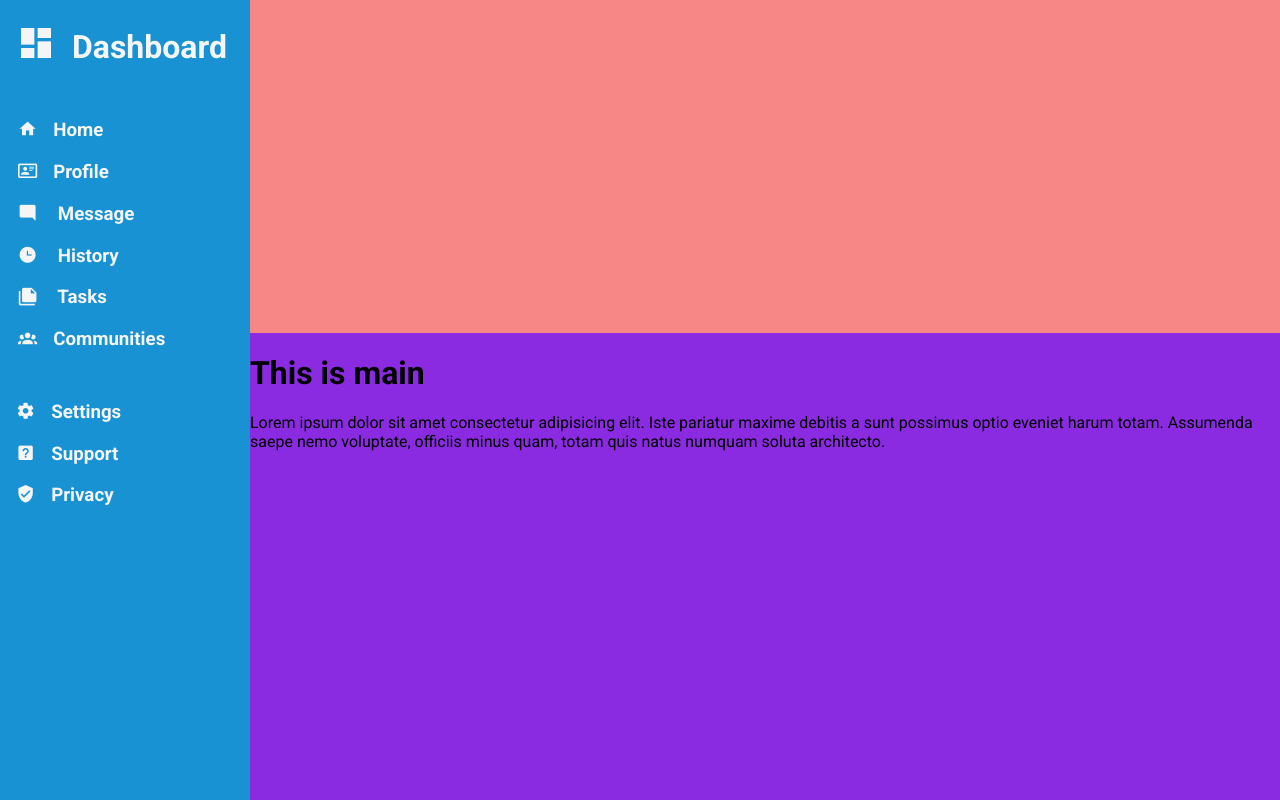
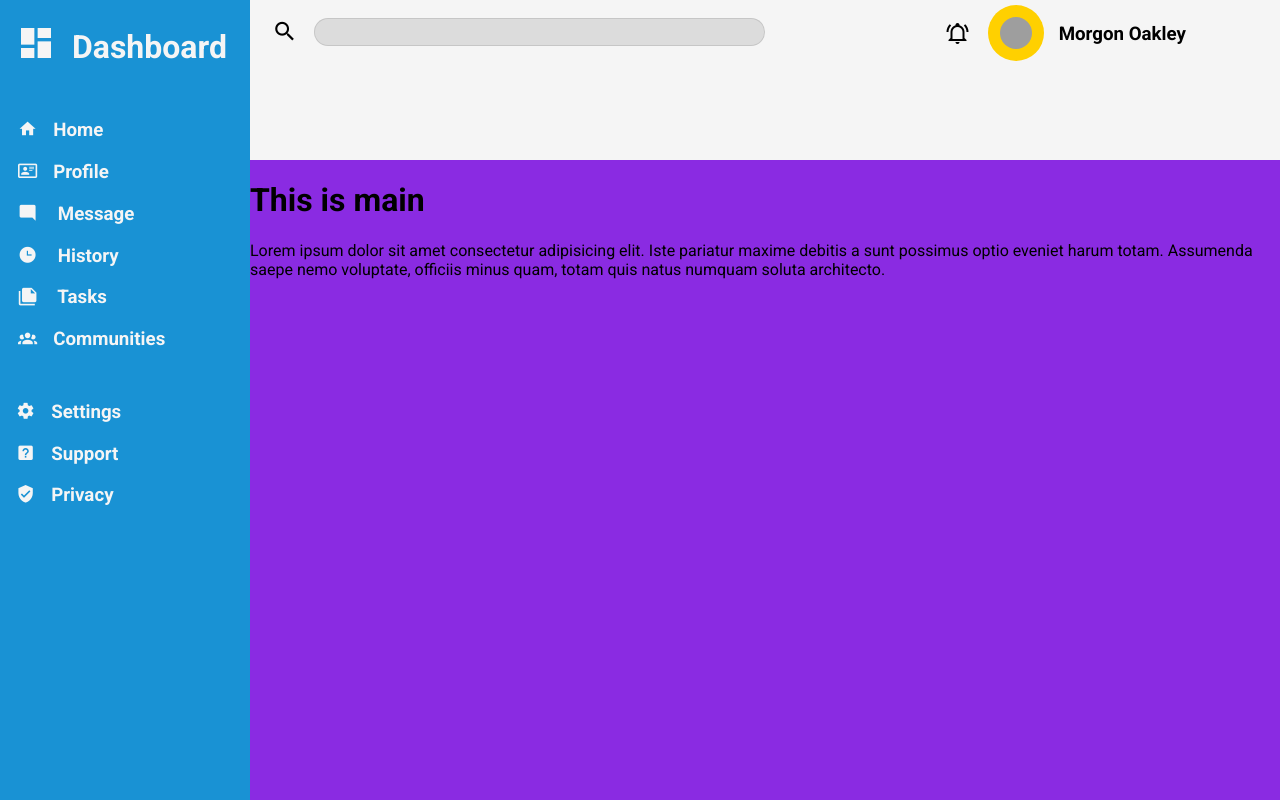
Before and after one commit to Avishkar1234/ODIN-DASHBOARD, a plain HTML site: page index.html in a window 1280 px wide. Drawn offline with Linux system fonts and the light colour scheme; grey boxes are pictures that could not be loaded.

Commit message:
One section of the header is complete
The section of notification and search bar is
complete.

```diff
--- a/index.html
+++ b/index.html
@@ -14,6 +14,18 @@
 <body>
     <div class="container">
         <div class="header">
+            <div class="search-section">
+                <label for="search"><span id="search" class="mdi mdi-magnify"></span></label>
+                <input type="search" name="search" id="search">
+            </div>
+
+            <div class="notification">
+                <span class="mdi mdi-bell-ring-outline"></span>
+                <img id="avatar" src="https://api.dicebear.com/9.x/big-smile/svg?seed=Brian" alt="avatar" />
+                <h3>Morgon Oakley</h3>
+            </div>
+
+
         </div>
 
         <div class="sidebar">
--- a/style.css
+++ b/style.css
@@ -15,17 +15,79 @@ body{
     display: grid;
 
     grid-template-columns: 250px 4fr;
+    grid-template-rows: 1fr 4fr;
 }
 
 .header{
+    background-color: whitesmoke;
+
     grid-column: 2 / 3;
-    background-color: rgb(247, 135, 135);
+    display: flex;
+    align-items: start;
+
+    padding: 4px;
+}
+
+.search-section{
+    margin: 20px 10px;
+    height: 1rem;
+    width: 70%;
+    display: flex;
+    align-items: center;
+
+}
+
+.search-section > input{
+    background-color: rgb(0, 0, 0, 0.1);
+    border: 1px solid rgb(0, 0, 0, 0.1);
+
+    border-radius: 15px;
+
+    height: 30;
+    width: 70%;
+
+    padding: 13px 5px;
+}
+
+#avatar{
+    height: 2rem;
+    width: 2rem;
+    margin: 1px 15px 1px 15px;
+    padding: 12px;
+
+
+    background-color: rgb(255, 208, 0);
+    border-radius: 2rem;
+}
+
+.notification{
+    width: 30%;
+    display: flex;
+    justify-content: center;
+    margin-left: auto;
+    margin-right: 5rem;
+}
+
+.mdi-bell-ring-outline{
+    margin-right: 8px;
+    font-size: 1.5rem;
+}
+
+.mdi-magnify{
+    font-size: 199px;
+}
+
+#search{
+    font-size: 1.6rem;
+    height: 1.2rem;
+    margin: 8px;
 }
 
 .sidebar{
     background-color: #1992D4;
     color: whitesmoke;
     grid-row: 1 / 3;
+
 }
 
 #dashboard{
@@ -43,6 +105,8 @@ body{
 }
 
 span{
+    height: 1.2rem;
+    width: 1.2rem;
     margin: 1rem;
     font-size: 1.2rem;
     text-align: center;
```
Also changed, not shown: view-dashboard.svg (deleted).
